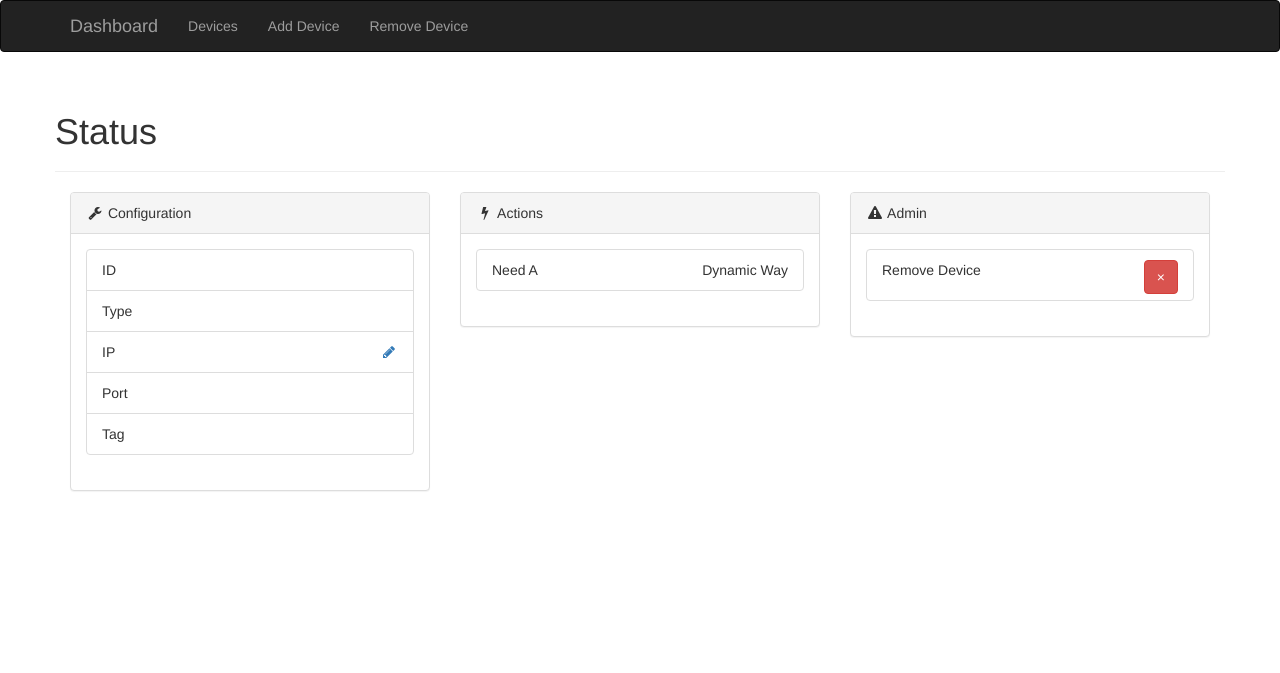
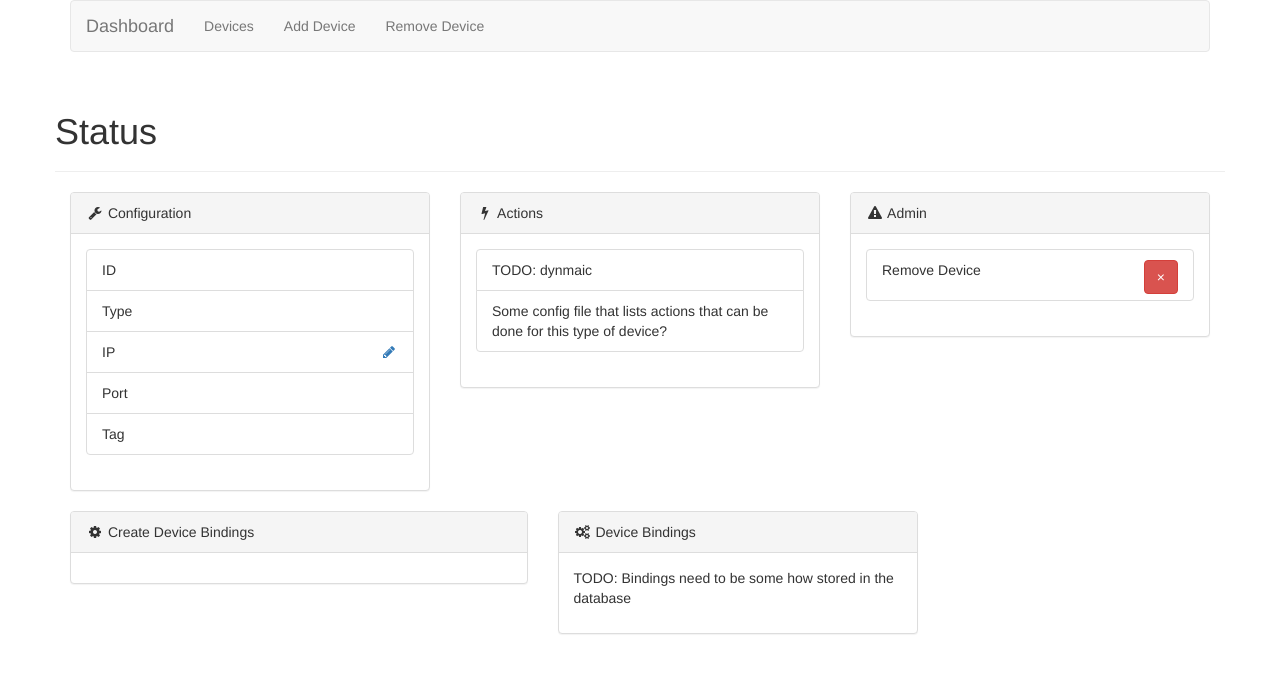
Before and after one commit to jflowaa/smart_home, a Flask app: template server/app/templates/device.html in a window 1280 px wide. Shown: the top 673 px of the page. Run offline with Flask 2, Linux system fonts and the light colour scheme; the template is opened without the code that fills it, so the values that code supplies are empty; some libraries are stand-ins or nearby versions.

Commit message:
Updated readme. Changed navbar. Updated device page.

```diff
--- a/server/app/templates/base.html
+++ b/server/app/templates/base.html
@@ -10,7 +10,8 @@
 {% endblock %}
 
 {% block navbar %}
-<div class="navbar navbar-inverse" role="navigation">
+<div class="container">
+    <div class="navbar navbar-default" role="navigation">
         <div class="container">
             <div class="navbar-header">
                 <button type="button" class="navbar-toggle" data-toggle="collapse" data-target=".navbar-collapse">
@@ -27,6 +28,7 @@
                     <li><a href="/adddevice">Add Device</a></li>
                     <li><a href="/removedevice">Remove Device</a></li>
                 </ul>
+            </div>
         </div>
     </div>
 </div>
--- a/server/app/templates/device.html
+++ b/server/app/templates/device.html
@@ -44,6 +44,28 @@
 	    	</div>
 	    </div>
 	</div>
+	<div class="row">
+		<div class="col-md-5">
+			<div class="panel panel-default">
+				<div class="panel-heading">
+					<i class="fa fa-gear fa-fw"></i> Create Device Bindings
+				</div>
+				<div class="panel-body">
+					{% include "includes/bind_device.html" %}
+				</div>
+			</div>
+		</div>
+		<div class="col-md-4">
+			<div class="panel panel-default">
+				<div class="panel-heading">
+					<i class="fa fa-cogs fa-fw"></i> Device Bindings
+				</div>
+				<div class="panel-body">
+					<p> TODO: Bindings need to be some how stored in the database </p>
+				</div>
+			</div>
+		</div>
+	</div>
 </div>
 {% endblock %}
 {% block scripts %}
--- /dev/null
+++ b/server/app/templates/includes/bind_device.html
@@ -0,0 +1,10 @@
+{% if device.device_type == "lightbulb" %}
+
+<ul class="list-group">
+	<li class="list-group-item">
+		<a href="#" data-toggle="tooltip" title="Bind motion sensors to the light bulb to tigger light events from motion events"><i class="fa fa-question fa-fw"></i></a>
+		Motion Sensor<span class="pull-right">This is a dropdown</span></li>
+</ul>
+
+{% elif device.device_type == "motionsensor" %}
+{% endif %}
--- a/server/app/templates/includes/device_actions.html
+++ b/server/app/templates/includes/device_actions.html
@@ -1,3 +1,4 @@
 <ul class="list-group">
-	<li class="list-group-item">Need A <span class="pull-right">Dynamic Way</span></li>
+	<li class="list-group-item">TODO: dynmaic</li>
+	<li class="list-group-item">Some config file that lists actions that can be done for this type of device?</li>
 </ul>
```
Lines whose indentation alone changed are shown as unchanged.
